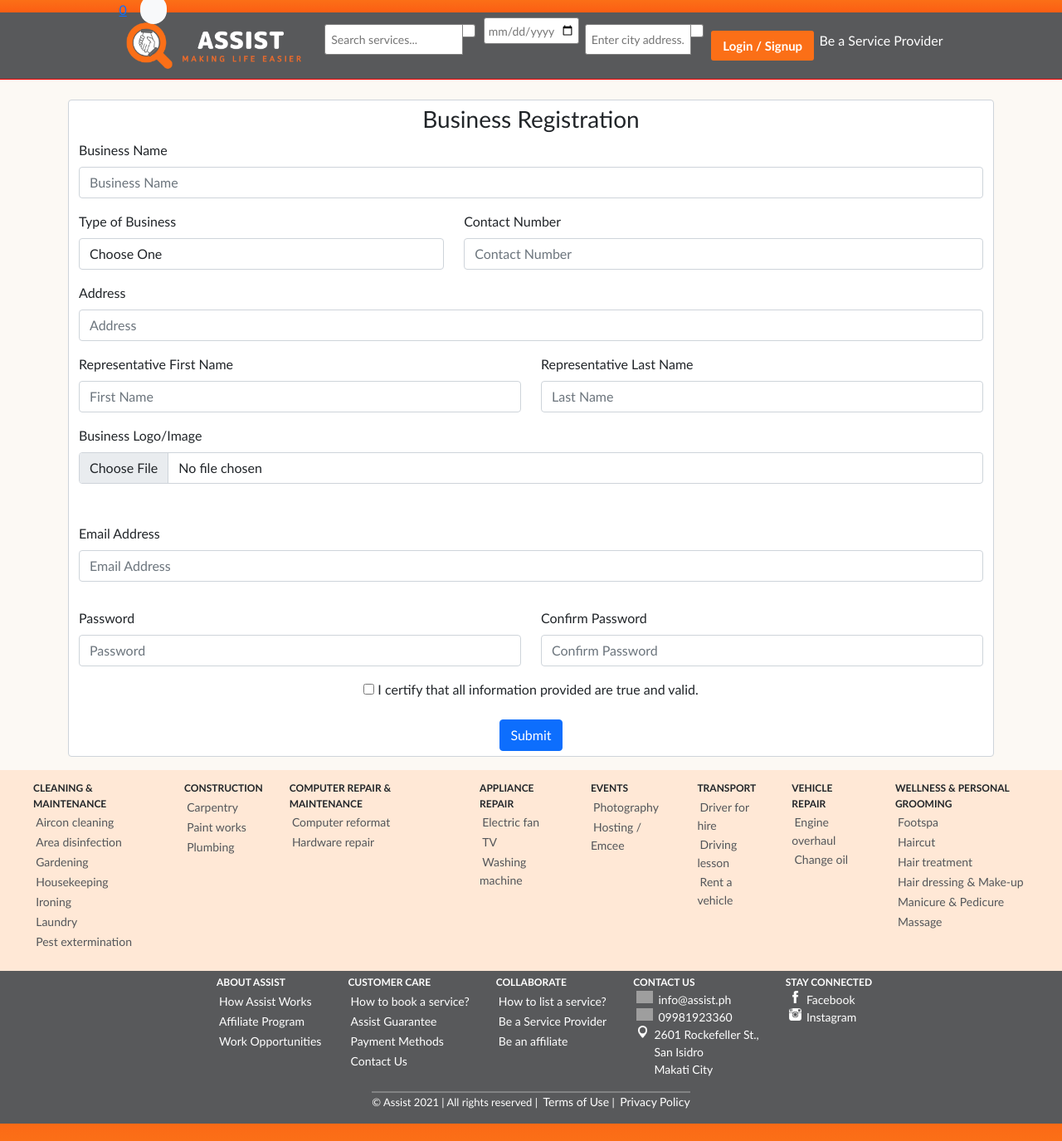
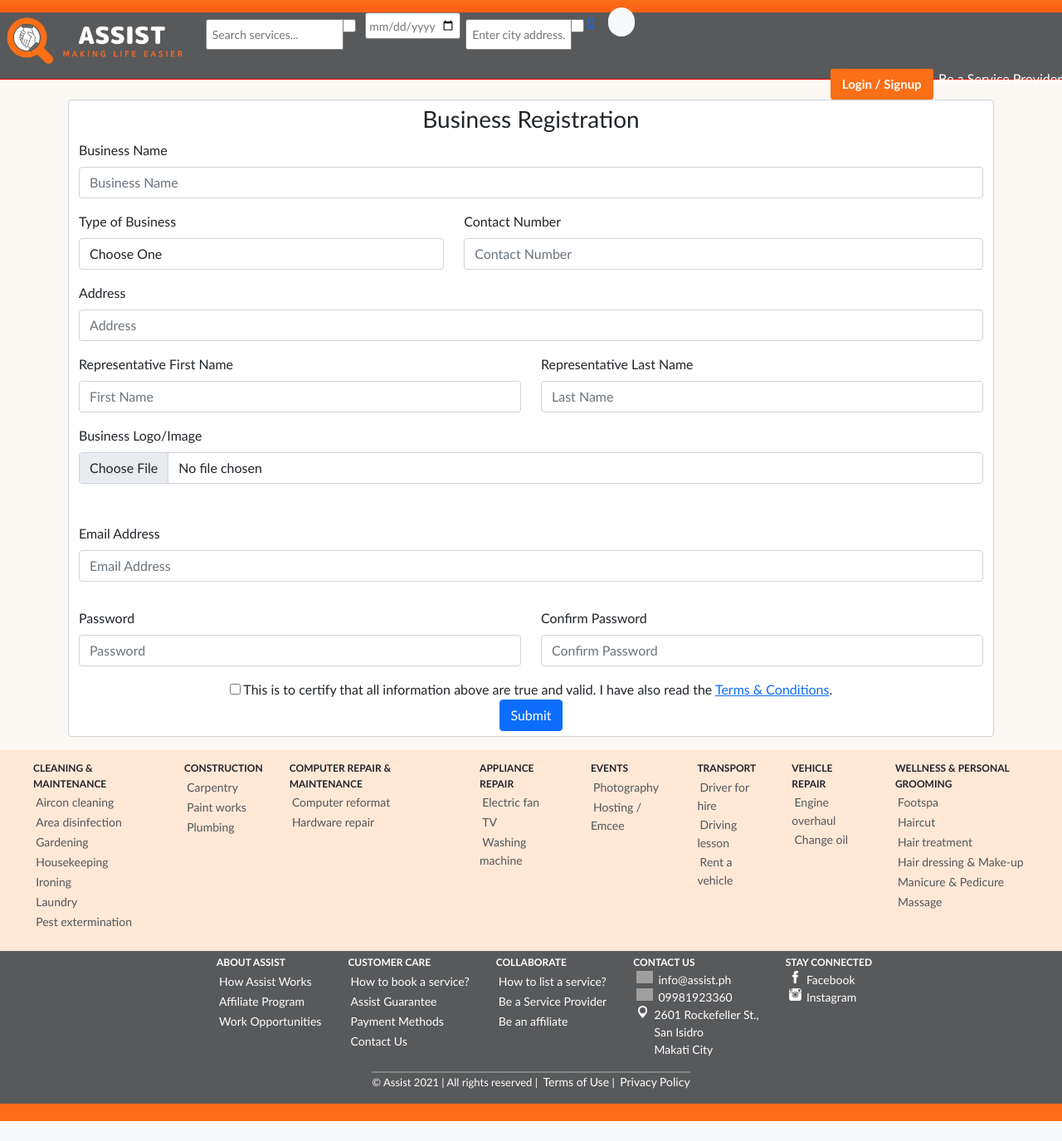
Before and after one commit to mayimee/assist, a PHP site: page /pages/servprovreg.php in a window 1280 px wide. Shown: the whole page at 83% size. After the commit the page ends 1351 px from the top, so only its background shows below. Run offline with PHP 8.4, Linux system fonts and the light colour scheme; style sheets or scripts are compiled from the project's sources; grey boxes are pictures that could not be loaded.

Commit message:
update as of 09272021 9:24am

```diff
--- a/pages/css.php
+++ b/css.php
@@ -1,11 +1,13 @@
 <head>
+
+
 
     <!-- CSS only -->
     <link href="https://cdn.jsdelivr.net/npm/bootstrap@5.1.0/dist/css/bootstrap.min.css" rel="stylesheet" integrity="sha384-KyZXEAg3QhqLMpG8r+8fhAXLRk2vvoC2f3B09zVXn8CA5QIVfZOJ3BCsw2P0p/We" crossorigin="anonymous">
 
-    <link href="../css/style.css" rel="stylesheet">
-    <link rel="stylesheet" href="../css/styles_Gi.css">
-    <link rel="icon" href="../images/Icon_Search.png">
-    <link rel="stylesheet" href="../css/style_Marielle.css">
+    <link href="css/style_Marielle.css" rel="stylesheet">
+    <link rel="stylesheet" href="css/styles_Gi.css">
+    <link rel="icon" href="images/Icon_Search.png">
+    <link rel="stylesheet" href="css/navbar.css">
 
 </head>
--- a/css/footer.css
+++ b/css/footer.css
@@ -4,6 +4,7 @@
   background: linear-gradient(to bottom, red, #fb6f17);
   width: 100%;
   margin-top: auto;
+  bottom: 0;
 }
 
 footer .footerServices {
--- a/css/index.css
+++ b/css/index.css
@@ -1,11 +1,11 @@
 nav {
   position: fixed;
   top: 0;
+  width: 100%;
   padding-top: 15px;
   padding-bottom: 1px;
   background: -webkit-gradient(linear, left top, left bottom, from(#fb6f17), to(red));
   background: linear-gradient(to bottom, #fb6f17, red);
-  width: 100%;
 }
 
 nav .innerNav {
@@ -15,20 +15,32 @@
   display: -webkit-box;
   display: -ms-flexbox;
   display: flex;
-  -webkit-box-pack: center;
-      -ms-flex-pack: center;
-          justify-content: center;
-  -webkit-box-align: center;
-      -ms-flex-align: center;
-          align-items: center;
+  -webkit-box-orient: vertical;
+  -webkit-box-direction: normal;
+      -ms-flex-direction: column;
+          flex-direction: column;
 }
 
-nav .innerNav h1 {
-  margin-left: 5vw;
-  margin-right: 5vw;
+nav .innerNav .nav1 {
+  display: -webkit-box;
+  display: -ms-flexbox;
+  display: flex;
 }
 
-nav .innerNav .loginButton {
+nav .innerNav .nav1 img {
+  height: 8.5vh;
+}
+
+nav .innerNav .nav2 {
+  display: -webkit-box;
+  display: -ms-flexbox;
+  display: flex;
+  -webkit-box-pack: end;
+      -ms-flex-pack: end;
+          justify-content: flex-end;
+}
+
+nav .innerNav .nav2 .loginButton {
   margin-left: 0.5vw;
   margin-right: 0.5vw;
   text-decoration: none;
@@ -44,27 +56,17 @@
   font-weight: bold;
 }
 
-nav .innerNav .loginButton:hover {
+nav .innerNav .nav2 .loginButton:hover {
   text-decoration: underline;
 }
 
-nav .innerNav .navServiceProviderLink {
+nav .innerNav .nav2 .navServiceProviderLink {
   text-decoration: none;
   color: white;
 }
 
-nav .innerNav .navServiceProviderLink:hover {
+nav .innerNav .nav2 .navServiceProviderLink:hover {
   text-decoration: underline;
-}
-
-nav .innerNav img {
-  height: 8.5vh;
-}
-
-nav .cartIconContainer {
-  color: white;
-  position: absolute;
-  top: 0;
 }
 
 .searchServiceContainer {
@@ -176,6 +178,7 @@
   background: linear-gradient(to bottom, red, #fb6f17);
   width: 100%;
   margin-top: auto;
+  bottom: 0;
 }
 
 footer .footerServices {
--- a/pages/customerreg.php
+++ b/customerreg.php
@@ -6,7 +6,7 @@
     <meta name="viewport" content="width=device-width, initial-scale=1.0">
     <title>Customer Registration</title>
 
-    <?php require('pages/css.php'); ?>
+    <?php require('css.php'); ?>
 
 </head>
 <body>
@@ -54,8 +54,8 @@
                         <label for="confirmPassword" class="form-label">Confirm Password</label>
                         <input type="password" name="confirm_password" id="confirmPassword" placeholder="Confirm Password" class="form-control">
                     </div>
-                    <div class="text-center">
-                        <input type="checkbox" name="agree" id="agree"> I accept the Terms and Conditions.
+                    <div class="col-md-12 text-center">
+                        <input type="checkbox" name="agree" id="agree"> This is to certify that all information above are true and valid. I have also read the <a href="termscondition.html" target="_blank">Terms & Conditions</a>.
                     </div>
                     <br>
                     <div class="col-md-3 d-grid mx-auto gap-2 mt-5 mb-3">
--- a/pages/navbar_loggedIn.php
+++ b/navbar_loggedIn.php
@@ -3,7 +3,8 @@
 <head>
     <title>Assist</title>
     <meta charset="UTF-8" name="viewport" content="width=device-width, initial-scale=1.0">
-    <link rel="stylesheet" href="../css/navbar.css">
+
+    <link href="../css/navbar.css" rel="stylesheet">
 </head>
 
 <body>
@@ -32,7 +33,7 @@
         <div class="cartIconContainer">
             <form action="#" class="font-size-14 font-rale">
                 <a href="cart.php" class="py-2 rounded-pill color-primary-bg">
-       0            <span class="font-size-16 px-2 text-white"><i class="fas fa-shopping-cart"></i></span>
+       0           <span class="font-size-16 px-2 text-white"><i class="fas fa-shopping-cart"></i></span>
                     <span class="px-3 py-2 rounded-pill text-dark bg-light"></span>
                 </a>
             </form>
--- a/pages/navbar_notLoggedIn.php
+++ b/navbar_notLoggedIn.php
@@ -39,7 +39,7 @@
             </div>
         </div>
         <div class="nav2">
-            <a href="#loginSignup" class="loginButton">Login / Signup</a>
+            <a href="customerlogin.php" class="loginButton">Login / Signup</a>
             <a href="#serviceProvider" class="navServiceProviderLink">Be a  Service Provider</a>
         </div>
     </div>
--- a/sass/footer.scss
+++ b/sass/footer.scss
@@ -6,6 +6,7 @@
     background: linear-gradient(to bottom, red, $navBackgroundColor);//$navBackgroundColor;
     width: 100%;
     margin-top: auto;
+    bottom: 0;
 
     .footerServices {
         @include flexCenter(flex-start);
--- a/sass/navbar.scss
+++ b/sass/navbar.scss
@@ -40,6 +40,7 @@
         background: $innerNavBackgroundColor;
         color: $navTextColor;
         display: flex;
+
 
         .nav1 {
             display: flex;
--- a/pages/servprovreg.php
+++ b/servprovreg.php
@@ -102,9 +102,9 @@
                         <input type="password" name="confirmPassword" id="confirmPassword" placeholder="Confirm Password" class="form-control">
                     </div>
                     <div class="col-md-12 text-center">
-                        <input type="checkbox" name="agree" id="agree"> I certify that all information provided are true and valid.
-                        <br>
-                        <br>
+                        <input type="checkbox" name="agree" id="agree"> This is to certify that all information above are true and valid. I have also read the <a href="termscondition.html" target="_blank">Terms & Conditions</a>.
+                    </div>
+                    <div class="col-md-12 text-center">
                         <button type="submit" name="submitbusiness" class="btn btn-primary">Submit</button>
                     </div>
                 </div>
```
Also changed, not shown: customerlogin.php (renamed from pages/customerlogin.php, +4 -3 lines), customerprofile.php (renamed from pages/customerprofile.php, +15 -1 lines), index.php (+47 -2 lines), createaccount.php (renamed from pages/createaccount.php), customerAddInfo.html (renamed from pages/customerAddInfo.html), employeeregform.html (renamed from pages/employeeregform.html), footer.php (renamed from pages/footer.php), server.php (renamed from pages/server.php), servprovlogin.php (renamed from pages/servprovlogin.php), session.php (renamed from pages/session.php), termscondition.html (renamed from pages/termscondition.html).
